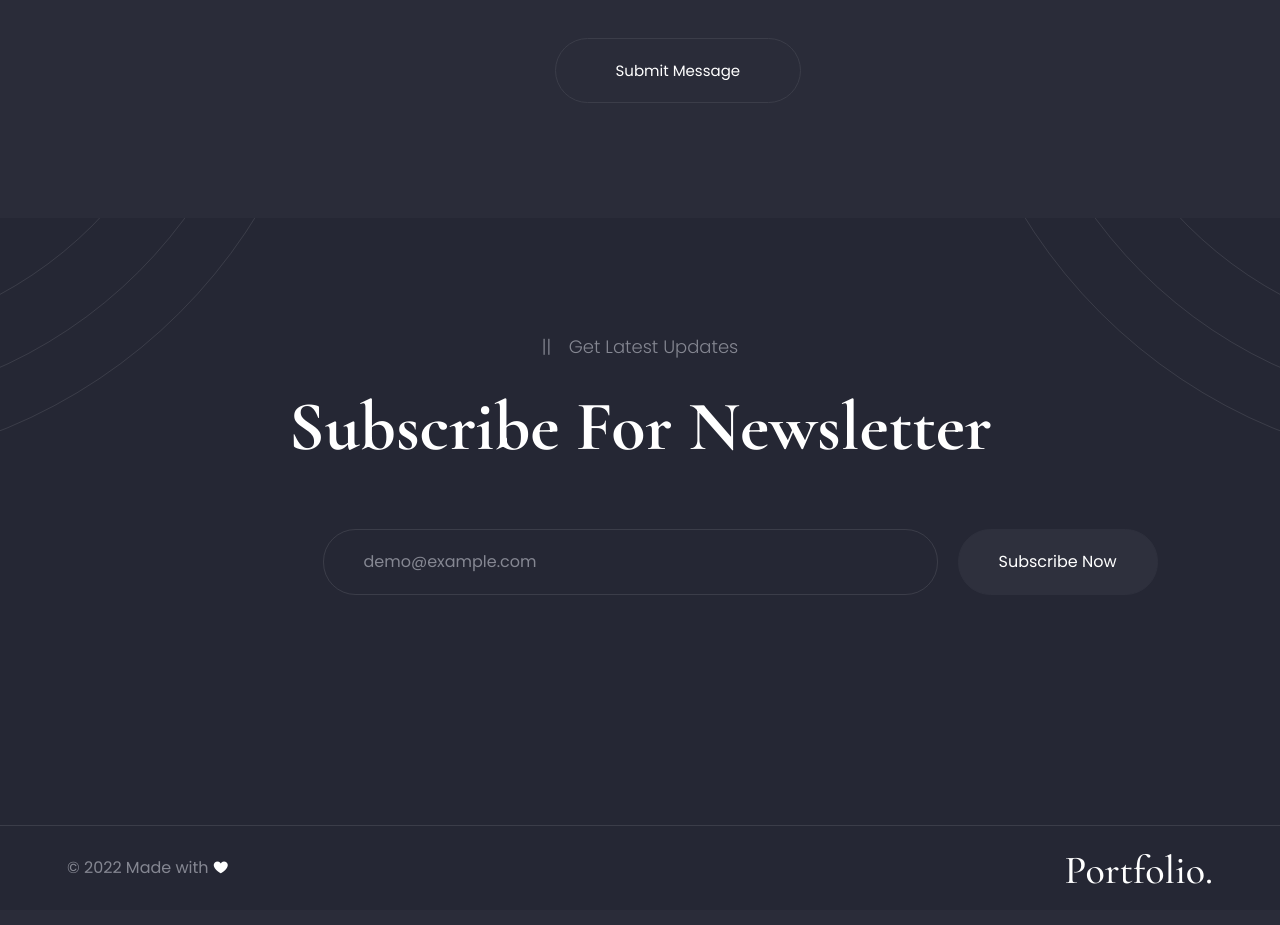
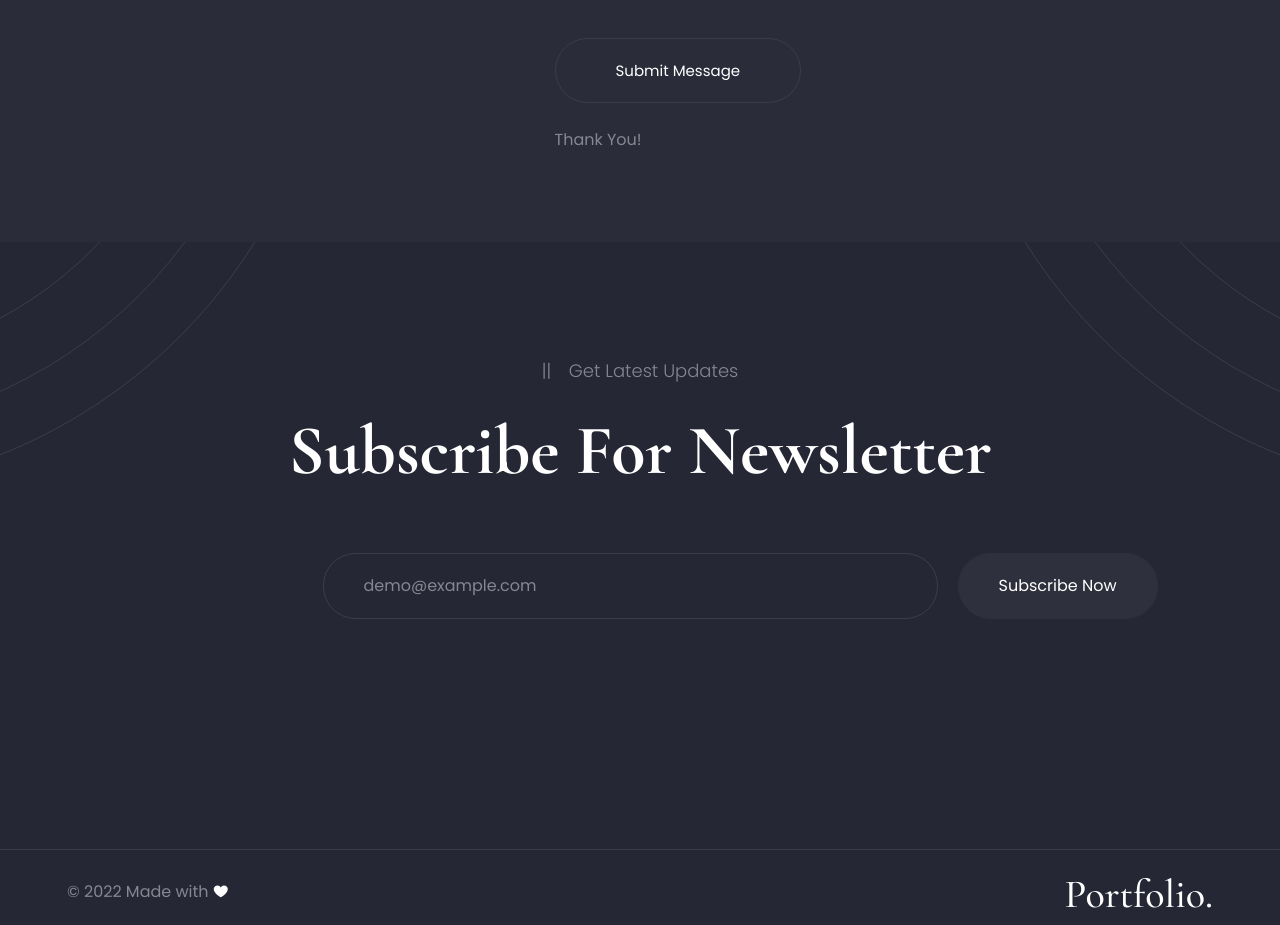
Before and after one commit to ozzmanmuhammad/ozzmanmuhammad.github.io, a plain HTML site: page contact.html in a window 1280 px wide. Shown: the part 1980-2905 px from the top of the page. Drawn offline with nearby package versions, Linux system fonts and the light colour scheme.

Commit message:
Update contact.html

```diff
--- a/contact.html
+++ b/contact.html
@@ -295,7 +295,7 @@
                                                     <button type="submit" class="btn btn-lg btn-outline-one">Submit Message</button>
                                                 </div>
                                             </div>
-                                            <p class="form-messege"></p>
+                                            <p class="form-messege"> Thank You!</p>
                                         </div>
                                     </form>
                                 </div>
```
